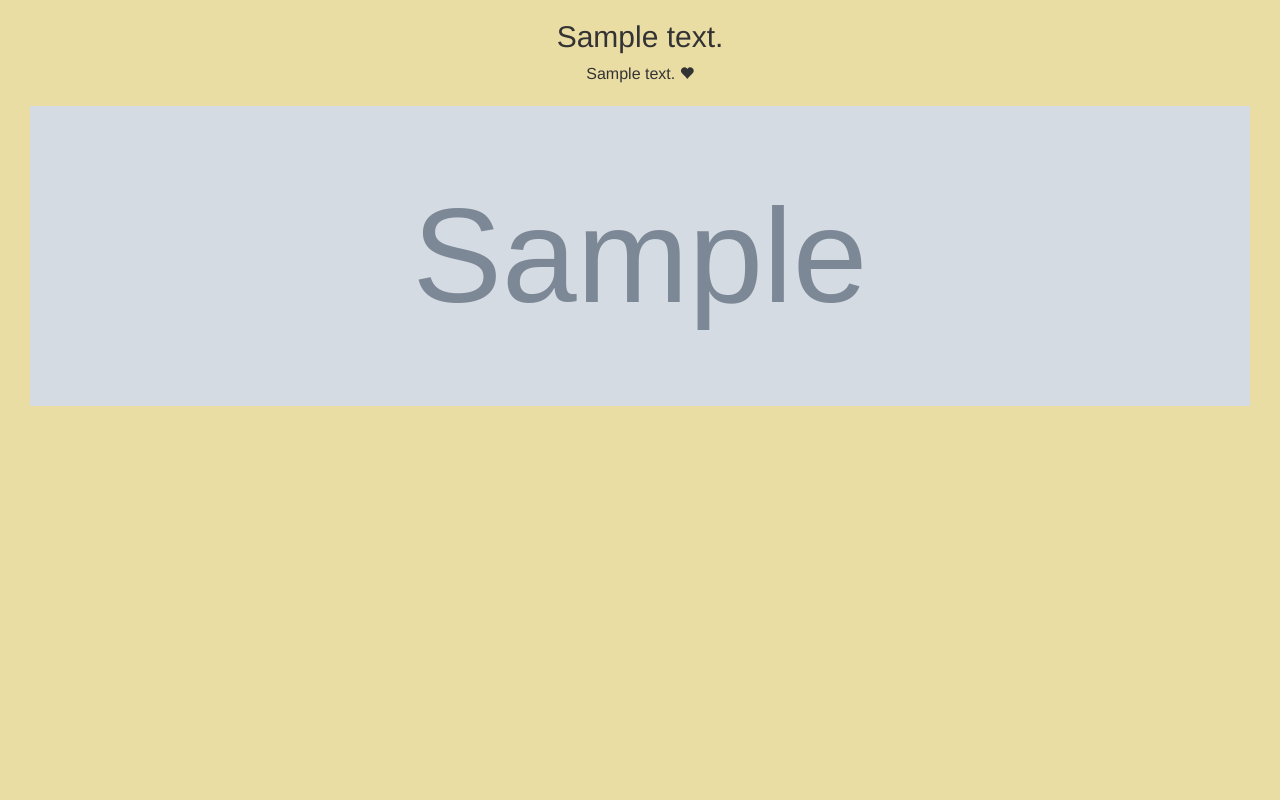
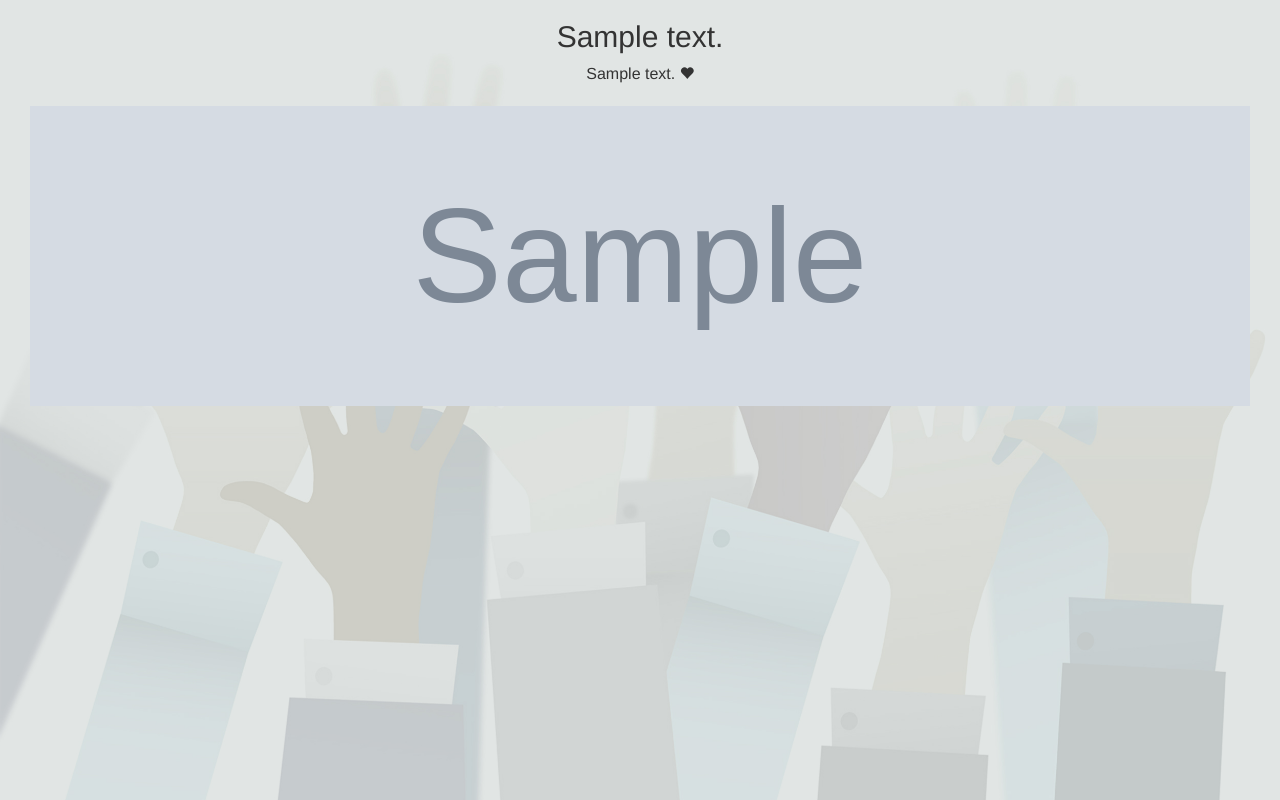
Before and after one commit to icharity/donate, a Django app: template nx/templates/notes.html in a window 1280 px wide. Run offline with Django 3.2, Linux system fonts and the light colour scheme; the template is opened without the code that fills it: most values are stand-ins (such as "Sample title", 1, 10 or a date in 2020); grey boxes marked "Sample" are stand-in pictures; some libraries are stand-ins or nearby versions; some web fonts are replaced.

Commit message:
add body backgroud image

```diff
--- a/static/css/notes.css
+++ b/static/css/notes.css
@@ -1,5 +1,7 @@
 body {
-    background-color: rgb(234, 221, 164);
+    background-color: #c1c1c1;
+    background: url('/static/img/donate_bg.jpg') no-repeat;
+    background-size: cover;
     padding-top: 0px;
 }
 
```
